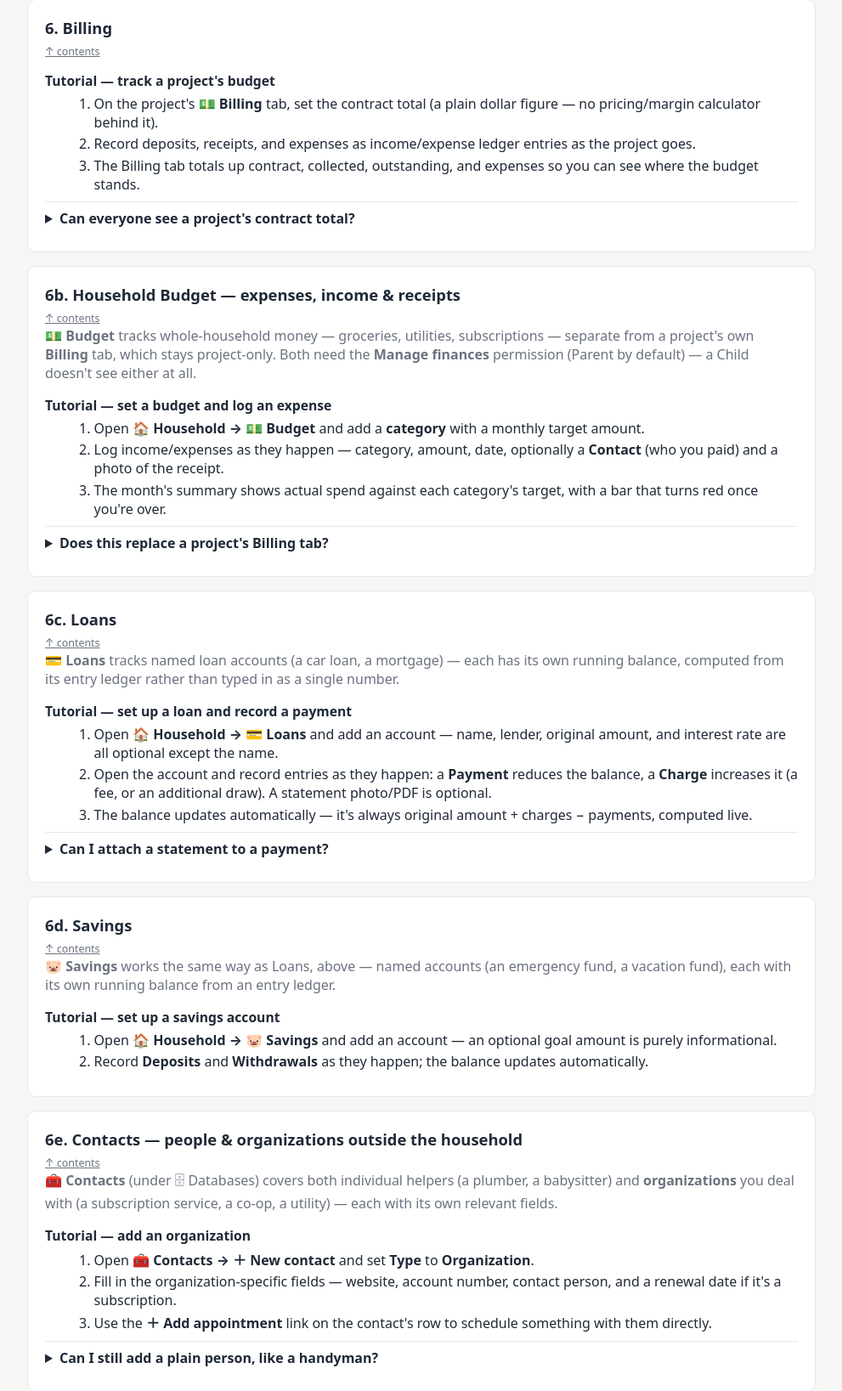
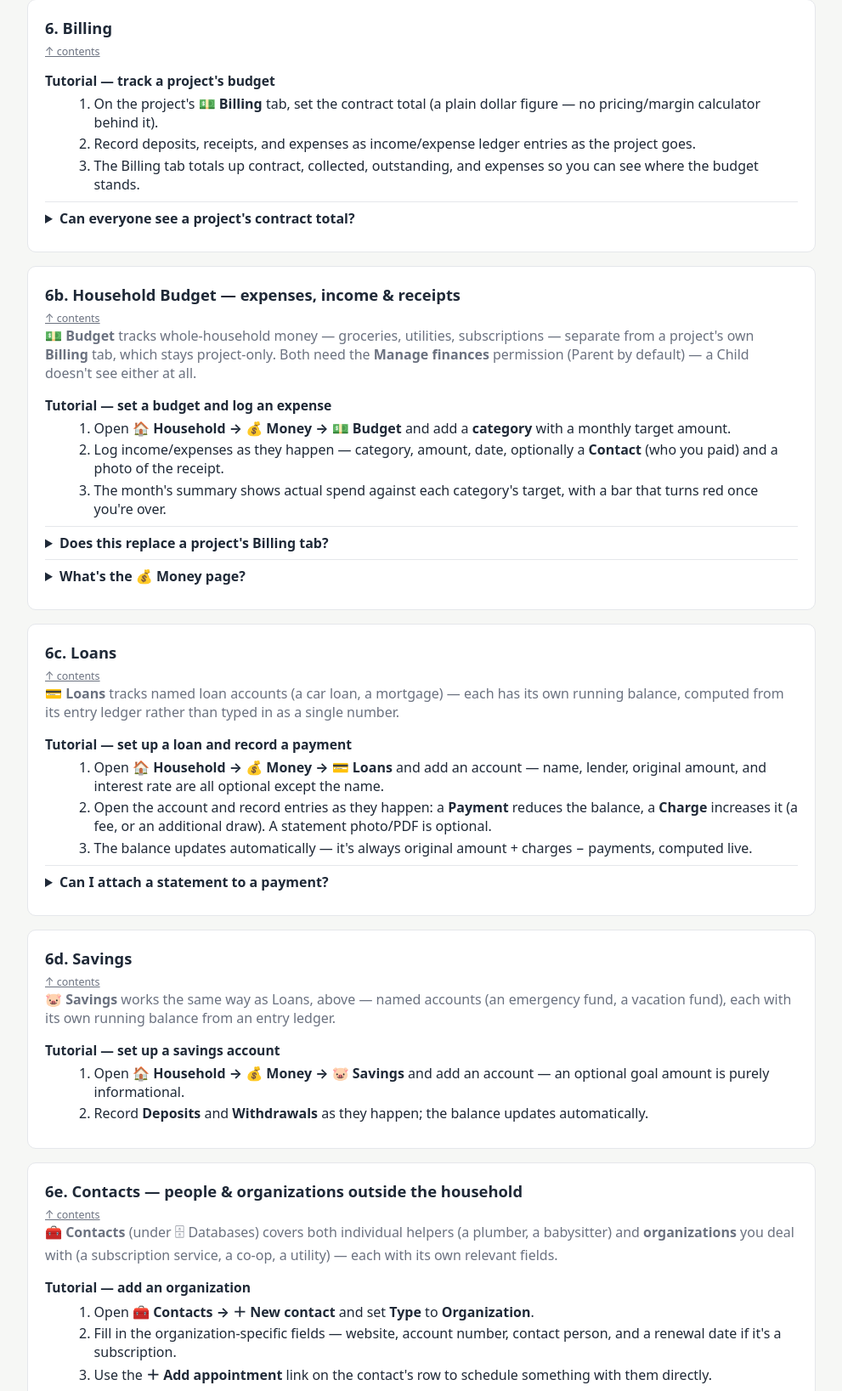
Before and after one commit to Rachel-Inman-88/Vixinman_Household_Compendium, a Flask app: page /help in a window 1280 px wide. Shown: the part 4376-6013 px from the top of the page at 85% size, without its empty margins (144-1135 px from the left). Run offline with Flask 3, Linux system fonts and the light colour scheme; data comes from the database, SQL or seed files in the repository; data that the repository does not hold is empty; some libraries are stand-ins or nearby versions.

Commit message:
Docs: v0.40 changelog, README features, help.html updates for Piece 62

```diff
--- a/templates/help.html
+++ b/templates/help.html
@@ -286,7 +286,7 @@ button below isn't visible to you, you may not have access to it (ask an admin).
   all.</p>
   <h3>Tutorial — set a budget and log an expense</h3>
   <ol class="steps">
-    <li>Open <strong>🏠 Household → 💵 Budget</strong> and add a <strong>category</strong> with a monthly target amount.</li>
+    <li>Open <strong>🏠 Household → 💰 Money → 💵 Budget</strong> and add a <strong>category</strong> with a monthly target amount.</li>
     <li>Log income/expenses as they happen — category, amount, date, optionally a <strong>Contact</strong> (who you
     paid) and a photo of the receipt.</li>
     <li>The month's summary shows actual spend against each category's target, with a bar that turns red once
@@ -296,6 +296,11 @@ button below isn't visible to you, you may not have access to it (ask an admin).
     <p>No — a project's contract, deposits, and expenses stay exactly as they were on its own <strong>Billing</strong>
     tab. Household Budget is a separate, whole-house ledger for everyday spending that isn't tied to any one
     project.</p></details>
+  <details><summary>What's the 💰 Money page?</summary>
+    <p><strong>🏠 Household → 💰 Money</strong> is an overview that sits in front of Budget/Loans/Savings —
+    money-in-flight tiles, a combined savings-goal progress bar, an over-budget/unpaid-bills attention row, this
+    month's expense chart, a cash-flow projection, and the Payments table, all on one page. It links out to each of
+    the three pages for actual editing — nothing about them moved.</p></details>
   {% else %}
   <p class="muted" style="margin-top:0.5rem;">🔒 This section covers the household Budget, which you don't have access to.</p>
   {% endif %}
@@ -311,7 +316,7 @@ button below isn't visible to you, you may not have access to it (ask an admin).
   number.</p>
   <h3>Tutorial — set up a loan and record a payment</h3>
   <ol class="steps">
-    <li>Open <strong>🏠 Household → 💳 Loans</strong> and add an account — name, lender, original amount, and
+    <li>Open <strong>🏠 Household → 💰 Money → 💳 Loans</strong> and add an account — name, lender, original amount, and
     interest rate are all optional except the name.</li>
     <li>Open the account and record entries as they happen: a <strong>Payment</strong> reduces the balance, a
     <strong>Charge</strong> increases it (a fee, or an additional draw). A statement photo/PDF is optional.</li>
@@ -333,7 +338,7 @@ button below isn't visible to you, you may not have access to it (ask an admin).
   accounts (an emergency fund, a vacation fund), each with its own running balance from an entry ledger.</p>
   <h3>Tutorial — set up a savings account</h3>
   <ol class="steps">
-    <li>Open <strong>🏠 Household → 🐷 Savings</strong> and add an account — an optional goal amount is purely
+    <li>Open <strong>🏠 Household → 💰 Money → 🐷 Savings</strong> and add an account — an optional goal amount is purely
     informational.</li>
     <li>Record <strong>Deposits</strong> and <strong>Withdrawals</strong> as they happen; the balance updates
     automatically.</li>
```
Also changed, not shown: README.md.
